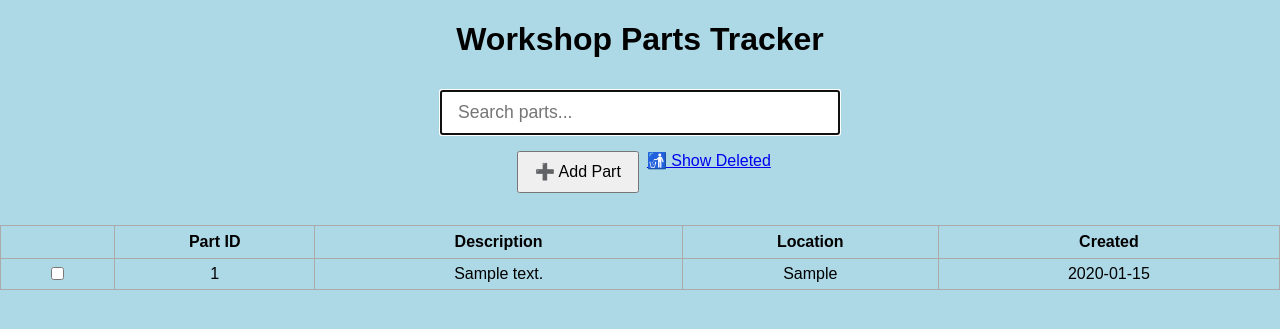
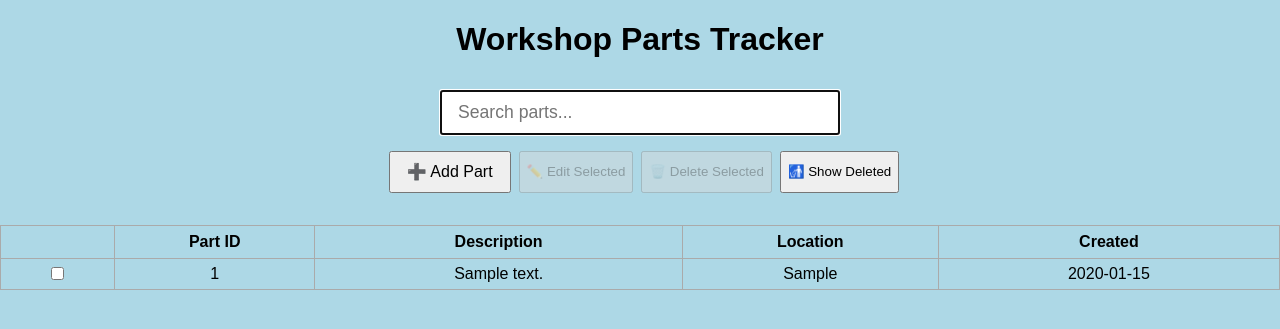
Before and after one commit to ndemarco/parts-locator, a Flask app: page / in a window 1280 px wide. Shown: the top 329 px of the page. Run offline with Flask 3, Linux system fonts and the light colour scheme; tables that the repository leaves empty hold one stand-in row (values such as "Sample post").

```diff
--- a/app/templates/index.html
+++ b/app/templates/index.html
@@ -14,10 +14,9 @@
 
     <div id="action-bar">
         <button id="add-part-btn">➕ Add Part</button>
-        <button id="edit-btn" style="display: none;">✏️ Edit Selected</button>
-        <button id="delete-btn" style="display: none;">🗑️ Delete Selected</button>
-        <!-- <button id="show-deleted-btn">🚮 Show Deleted</button> -->
-        <a href="{{ url_for('parts.view_deleted') }}" class="button">🚮 Show Deleted</a>
+        <button id="edit-btn" disabled>✏️ Edit Selected</button>
+        <button id="delete-btn" disabled>🗑️ Delete Selected</button>
+        <button id="show-deleted-btn">🚮 Show Deleted</button>
 
     </div>
 </div>
```
